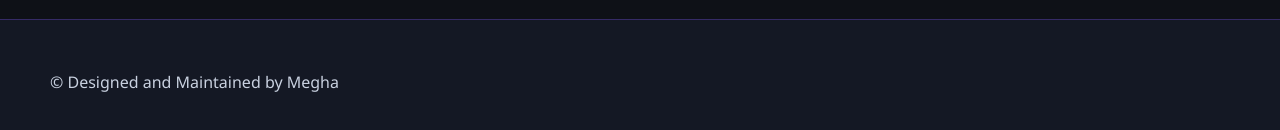
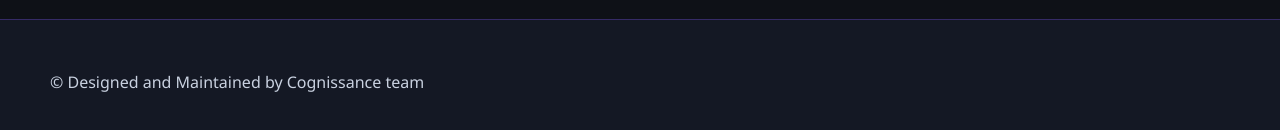
Before and after one commit to Gurukprs/Cognissance_Website, a React (Vite) app in the folder client/: page /developers in a window 1280 px wide. Shown: the part 1870-2000 px from the top of the page. Built offline with nearby package versions, Linux system fonts and the light colour scheme.

Commit message:
Update Developers.jsx

```diff
--- a/client/src/Components/Developers.jsx
+++ b/client/src/Components/Developers.jsx
@@ -331,7 +331,7 @@ function Developers() {
       </main>
 
       <footer>
-        <p>&copy; Designed and Maintained by Megha</p>
+        <p>&copy; Designed and Maintained by Cognissance team</p>
       </footer>
     </div>
   );
```
